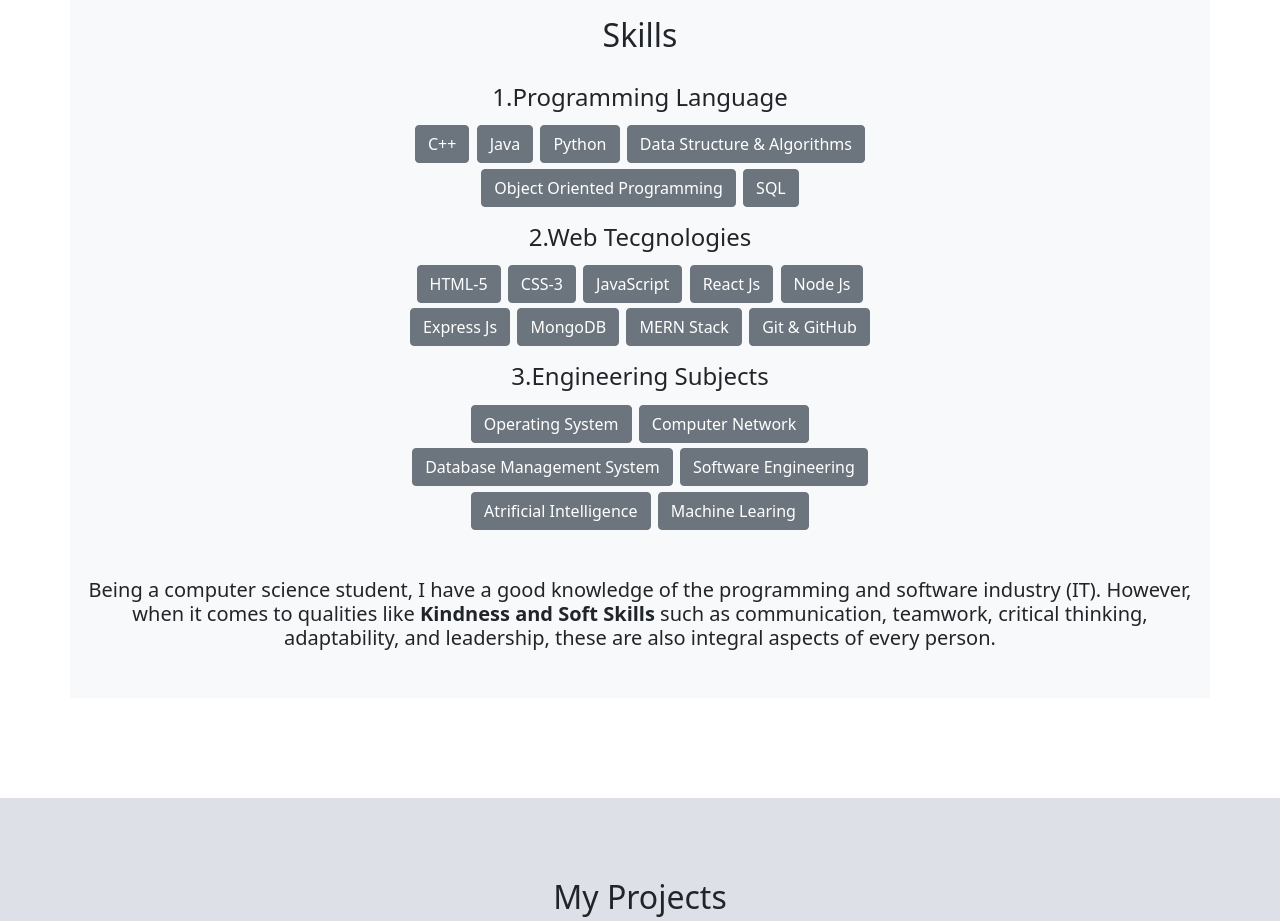
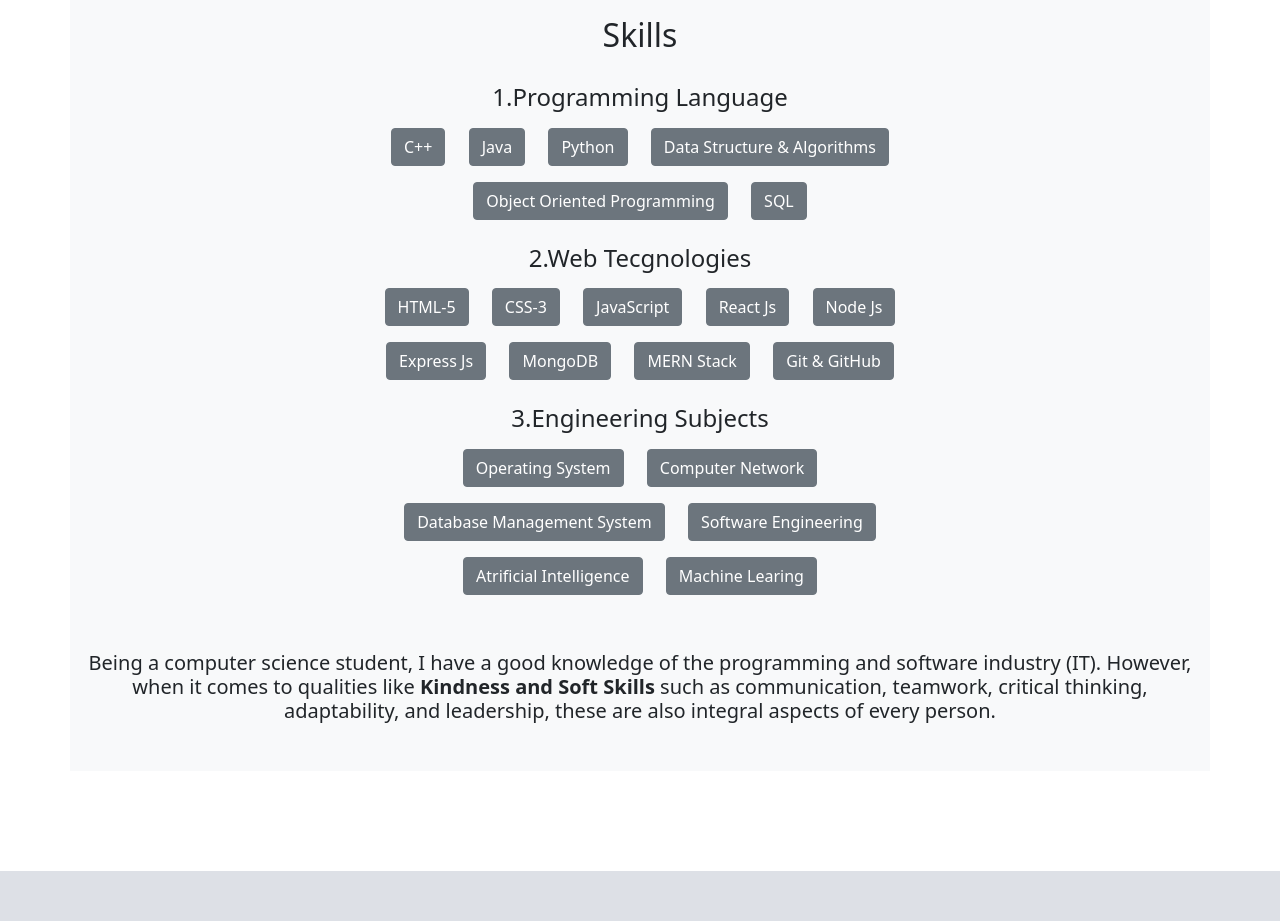
Before and after one commit to vishal780384/My_portfolio, a plain HTML site: page index.html in a window 1280 px wide. Shown: the part 1500-2421 px from the top of the page. Drawn offline with nearby package versions, Linux system fonts and the light colour scheme.

Commit message:
index.html

```diff
--- a/index.html
+++ b/index.html
@@ -104,35 +104,35 @@
 
         <div class="row-1 h-25 w-50 m-3">
           <h4>1.Programming Language </h4>
-          <button class="btn btn-secondary">C++</button>
-          <button class="btn btn-secondary">Java</button>
-          <button class="btn btn-secondary">Python</button>
-          <button class="btn btn-secondary">Data Structure & Algorithms</button>
-          <button class="btn btn-secondary">Object Oriented Programming </button>
-          <button class="btn btn-secondary">SQL</button>
+          <button class="btn btn-secondary m-2">C++</button>
+          <button class="btn btn-secondary m-2">Java</button>
+          <button class="btn btn-secondary m-2">Python</button>
+          <button class="btn btn-secondary m-2">Data Structure & Algorithms</button>
+          <button class="btn btn-secondary m-2">Object Oriented Programming </button>
+          <button class="btn btn-secondary m-2">SQL</button>
         </div>
 
         <div class="row-1 h-25 w-50 m-" 2>
           <h4>2.Web Tecgnologies </h4>
-          <button class="btn btn-secondary">HTML-5</button>
-          <button class="btn btn-secondary">CSS-3</button>
-          <button class="btn btn-secondary">JavaScript</button>
-          <button class="btn btn-secondary">React Js</button>
-          <button class="btn btn-secondary">Node Js</button>
-          <button class="btn btn-secondary">Express Js </button>
-          <button class="btn btn-secondary">MongoDB </button>
-          <button class="btn btn-secondary">MERN Stack </button>
-          <button class="btn btn-secondary">Git & GitHub</button>
+          <button class="btn btn-secondary m-2">HTML-5</button>
+          <button class="btn btn-secondary m-2">CSS-3</button>
+          <button class="btn btn-secondary m-2">JavaScript</button>
+          <button class="btn btn-secondary m-2">React Js</button>
+          <button class="btn btn-secondary m-2">Node Js</button>
+          <button class="btn btn-secondary m-2">Express Js </button>
+          <button class="btn btn-secondary m-2">MongoDB </button>
+          <button class="btn btn-secondary m-2">MERN Stack </button>
+          <button class="btn btn-secondary m-2">Git & GitHub</button>
         </div>
 
         <div class="row-1 h-25 w-50 m-3 mb-5">
           <h4>3.Engineering Subjects </h4>
-          <button class="btn btn-secondary">Operating System</button>
-          <button class="btn btn-secondary">Computer Network</button>
-          <button class="btn btn-secondary">Database Management System</button>
-          <button class="btn btn-secondary">Software Engineering</button>
-          <button class="btn btn-secondary">Atrificial Intelligence</button>
-          <button class="btn btn-secondary">Machine Learing</button>
+          <button class="btn btn-secondary m-2">Operating System</button>
+          <button class="btn btn-secondary m-2">Computer Network</button>
+          <button class="btn btn-secondary m-2">Database Management System</button>
+          <button class="btn btn-secondary m-2">Software Engineering</button>
+          <button class="btn btn-secondary m-2">Atrificial Intelligence</button>
+          <button class="btn btn-secondary m-2">Machine Learing</button>
         </div>
         <h5 class="mb-5">Being a computer science student, I have a good knowledge of the programming and software industry (IT).
           However, when it comes to qualities like <strong>Kindness and Soft Skills</strong> such as communication, teamwork, critical thinking,
```
